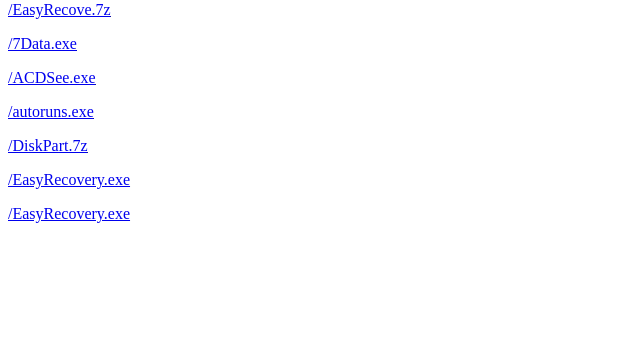
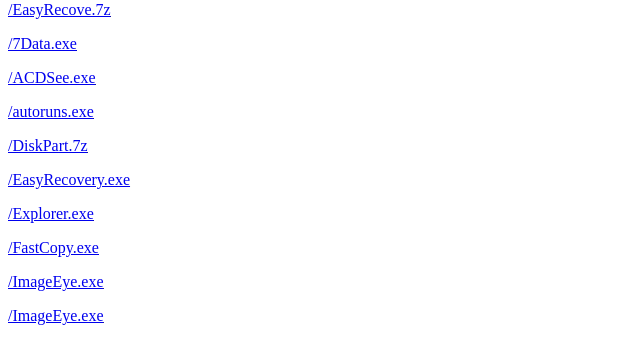
Before and after one commit to Swing-oil/pan, a PHP site: page / in a window 1280 px wide. Shown: the part 142-506 px from the top of the page, without its empty margins (0-640 px from the left). Run offline with PHP 8.4, Linux system fonts and the light colour scheme.

Commit message:
Update index.php

```diff
--- a/index.php
+++ b/index.php
@@ -41,6 +41,19 @@
 </u>
 </p>
 <p>
-	<u><u><a href="/EasyRecovery.exe" target="_blank">/EasyRecovery.exe</a></u><br />
+	<u><u><a href="/Explorer.exe" target="_blank">/Explorer.exe</a></u><br />
 </u>
 </p>
+
+<p>
+	<u><u><a href="/FastCopy.exe" target="_blank">/FastCopy.exe</a></u><br />
+</u>
+</p>
+<p>
+	<u><u><a href="/ImageEye.exe" target="_blank">/ImageEye.exe</a></u><br />
+</u>
+</p>
+<p>
+	<u><u><a href="/ImageEye.exe" target="_blank">/ImageEye.exe</a></u><br />
+</u>
+</p>
```
